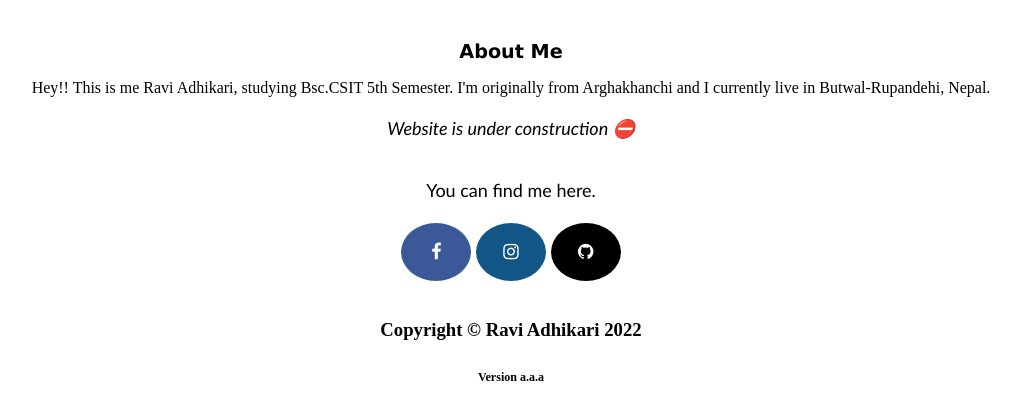
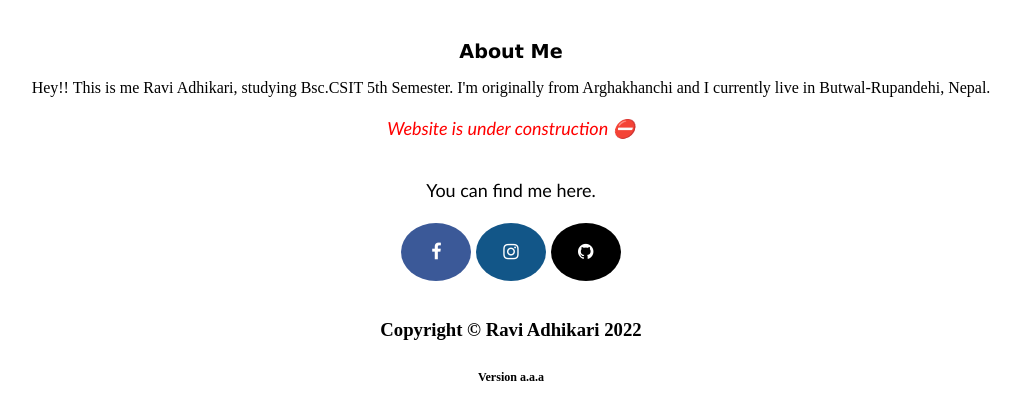
Before and after one commit to Ravi056/My_Web, a plain HTML site: page index.html in a window 1280 px wide. Shown: the part 91-510 px from the top of the page, without its empty margins (129-1150 px from the left). Drawn offline with Linux system fonts and the light colour scheme.

Commit message:
Update index.css

```diff
--- a/index.css
+++ b/index.css
@@ -100,3 +100,6 @@ footer{
     font-weight: bold;
     font-family: Rockwell;
 }
+#u_cons{
+    color:red;
+}
```
